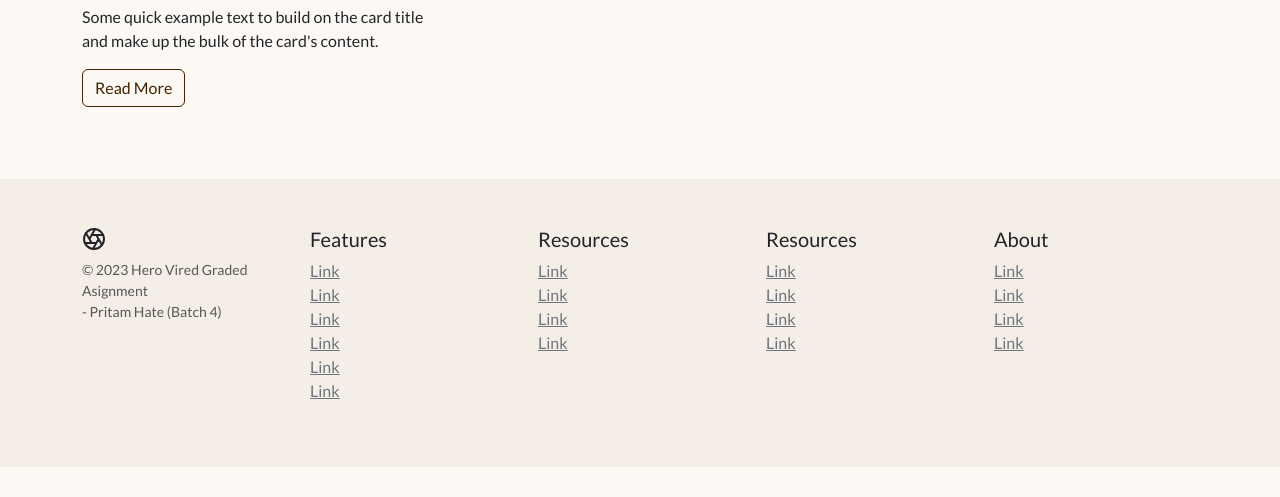
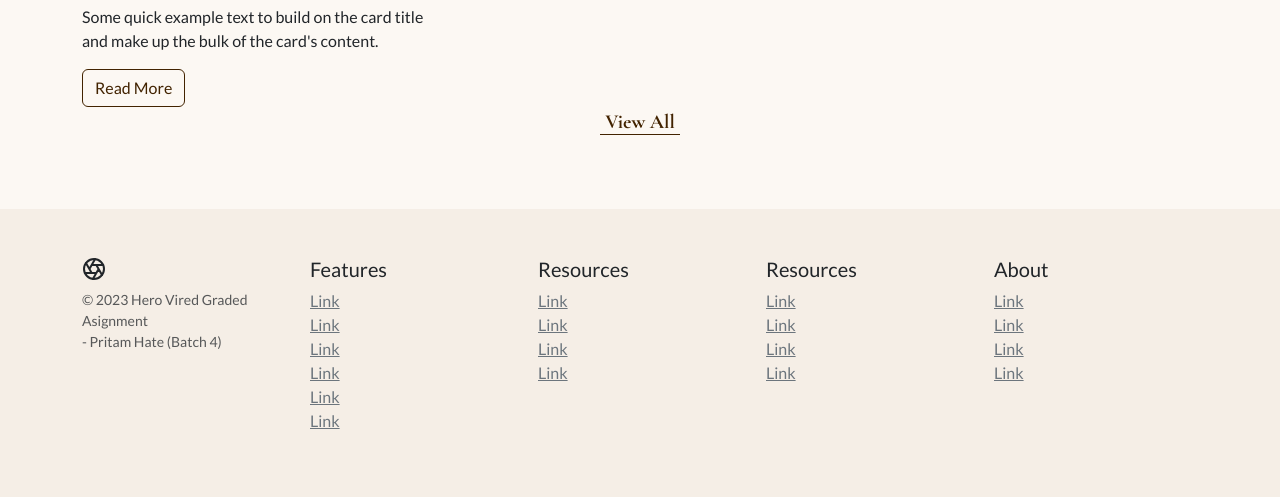
Before and after one commit to pritamhate/travel-blog-project, a plain HTML site: page index.html in a window 1280 px wide. Shown: the part 2052-2549 px from the top of the page. Before the commit the page ends 2519 px from the top, so only its background shows below. Drawn offline with nearby package versions, Linux system fonts and the light colour scheme.

Commit message:
view all link added in home page

```diff
--- a/index.html
+++ b/index.html
@@ -195,6 +195,9 @@
                     </div>
                 </div>
             </div>
+            <div class="text-center">
+                <a href="blog.html" class="readMore" style="">View All</a>
+            </div>
         </div>
     </section>
 
```
